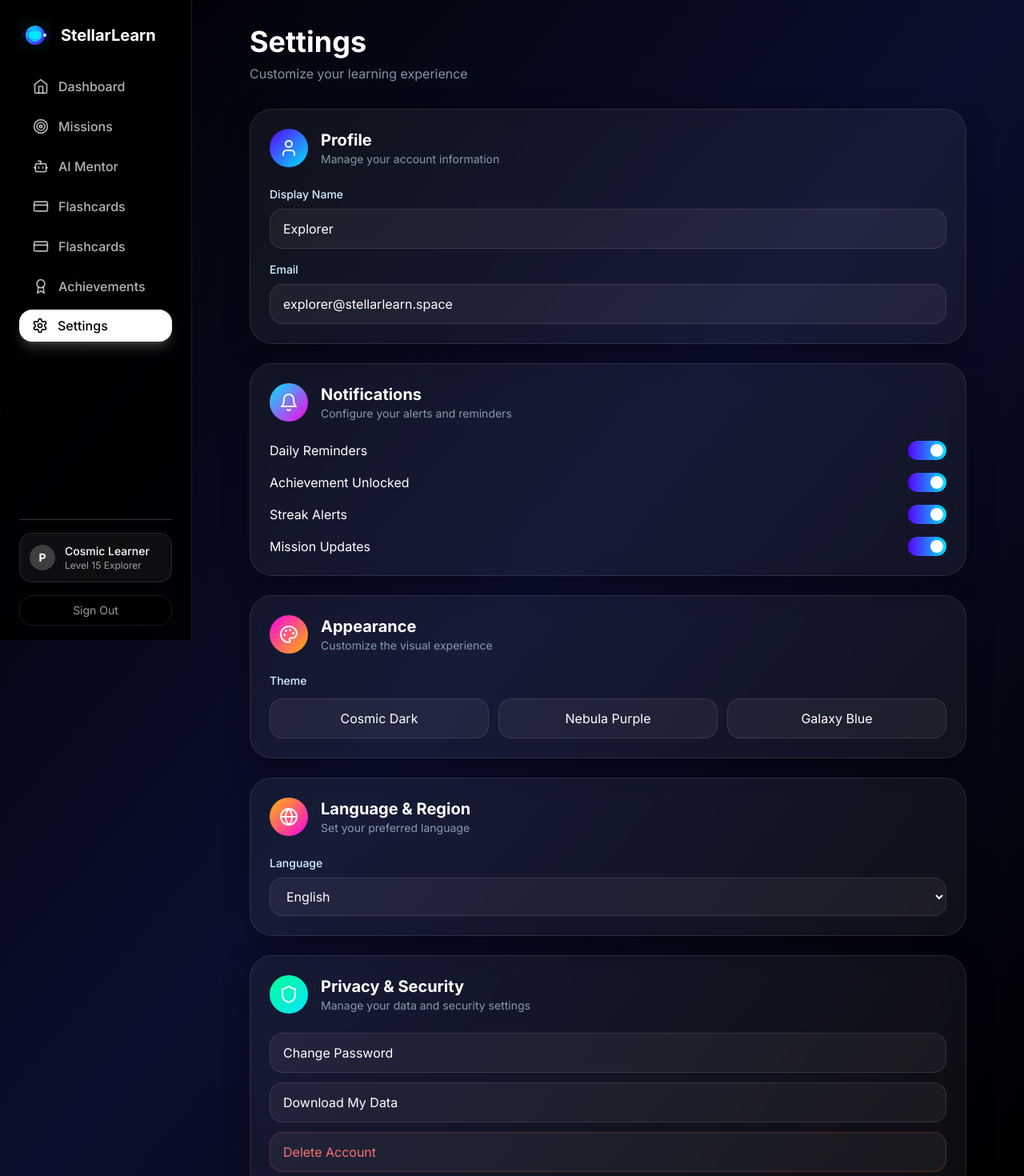
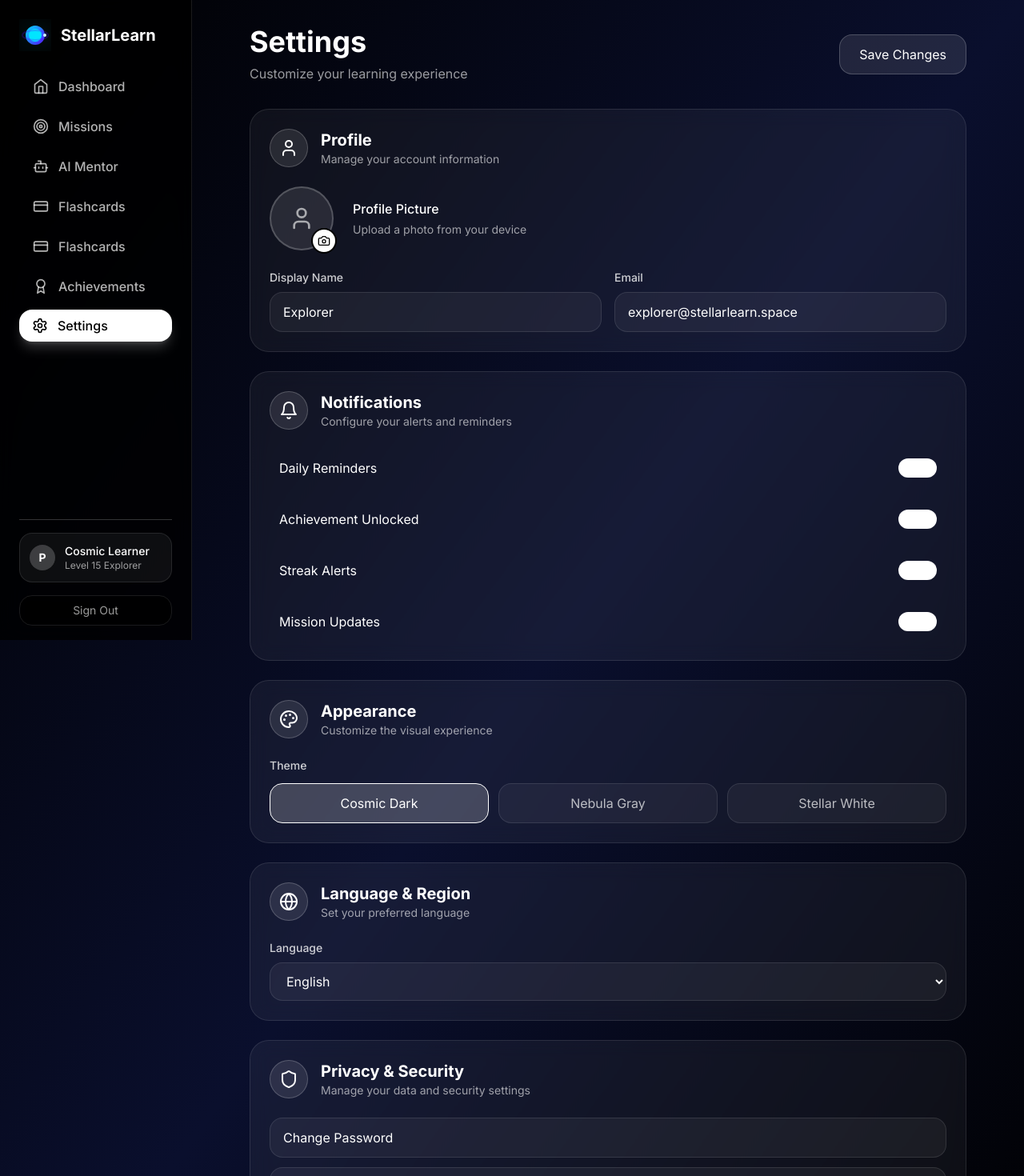
Before and after one commit to FrostByte-49/StellarLearn, a React (Vite) app in the folder StellarLearn_/: page /settings in a window 1280 px wide. Shown: the top 1470 px of the page at 80% size. Built offline with nearby package versions, Linux system fonts and the light colour scheme.

Commit message:
Enhanced Settings Page

```diff
--- a/StellarLearn_/src/pages/Achievements.tsx
+++ b/StellarLearn_/src/pages/Achievements.tsx
@@ -158,7 +158,7 @@ export const Achievements = () => {
       <div className="flex min-h-screen bg-gradient-to-br from-black via-[#0A0F2D] to-black">
         <Sidebar />
         <main className="flex-1 p-4 md:p-8 pt-20 md:pt-8 flex items-center justify-center">
-          <div className="text-white text-lg">Loading achievements...</div>
+          <div className="text-white text-lg">Loading Achievements...</div>
         </main>
       </div>
     );
@@ -176,7 +176,7 @@ export const Achievements = () => {
               <h1 className="text-3xl md:text-4xl font-bold text-white mb-2">
                 Achievements
               </h1>
-              <p className="text-white/60">
+              <p className="text-white/60 capitalize">
                 Track your cosmic accomplishments across the learning universe
               </p>
             </div>
--- a/StellarLearn_/src/pages/Flashcards.tsx
+++ b/StellarLearn_/src/pages/Flashcards.tsx
@@ -1,5 +1,5 @@
 import { Sidebar } from '../components/Sidebar';
-import { Plus, Sparkles, Zap, BookOpen, ChevronLeft, ChevronRight, RotateCcw } from 'lucide-react';
+import { Plus, Sparkles, Zap, ChevronLeft, ChevronRight, RotateCcw } from 'lucide-react';
 import { useState, useEffect } from 'react';
 
 interface Flashcard {
--- a/StellarLearn_/src/pages/Settings.tsx
+++ b/StellarLearn_/src/pages/Settings.tsx
@@ -1,96 +1,277 @@
 import { Sidebar } from '../components/Sidebar';
-import { GlassCard } from '../components/GlassCard';
-import { User, Bell, Palette, Shield, Globe } from 'lucide-react';
+import { User, Bell, Palette, Shield, Globe, Camera } from 'lucide-react';
+import { useState, useEffect } from 'react';
 
-interface SettingsProps {
-  onNavigate: (page: string) => void;
+interface SettingsData {
+  profile: {
+    displayName: string;
+    email: string;
+    profilePic: string;
+  };
+  notifications: {
+    dailyReminders: boolean;
+    achievementUnlocked: boolean;
+    streakAlerts: boolean;
+    missionUpdates: boolean;
+  };
+  appearance: {
+    theme: string;
+  };
+  language: string;
 }
 
-export const Settings = ({ onNavigate }: SettingsProps) => {
+export const Settings = () => {
+  const [settings, setSettings] = useState<SettingsData>({
+    profile: {
+      displayName: 'Explorer',
+      email: 'explorer@stellarlearn.space',
+      profilePic: ''
+    },
+    notifications: {
+      dailyReminders: true,
+      achievementUnlocked: true,
+      streakAlerts: true,
+      missionUpdates: true
+    },
+    appearance: {
+      theme: 'Cosmic Dark'
+    },
+    language: 'English'
+  });
+
+  const [isSaved, setIsSaved] = useState(false);
+
+  // Load settings from localStorage on component mount
+  useEffect(() => {
+    const savedSettings = localStorage.getItem('stellarLearnSettings');
+    if (savedSettings) {
+      setSettings(JSON.parse(savedSettings));
+    }
+  }, []);
+
+  // Save settings to localStorage whenever they change
+  useEffect(() => {
+    localStorage.setItem('stellarLearnSettings', JSON.stringify(settings));
+  }, [settings]);
+
+  const GlassCard = ({ children, className = '' }: { children: React.ReactNode; className?: string }) => (
+    <div className={`backdrop-blur-md bg-white/5 border border-white/10 rounded-3xl ${className}`}>
+      {children}
+    </div>
+  );
+
+  const handleSaveSettings = () => {
+    setIsSaved(true);
+    setTimeout(() => setIsSaved(false), 2000);
+  };
+
+  const handleProfilePicChange = (event: React.ChangeEvent<HTMLInputElement>) => {
+    const file = event.target.files?.[0];
+    if (file) {
+      const reader = new FileReader();
+      reader.onload = (e) => {
+        setSettings(prev => ({
+          ...prev,
+          profile: {
+            ...prev.profile,
+            profilePic: e.target?.result as string
+          }
+        }));
+      };
+      reader.readAsDataURL(file);
+    }
+  };
+
+  // Fixed handleInputChange function
+  const handleInputChange = (section: keyof SettingsData, field: string, value: any) => {
+    setSettings(prev => {
+      if (section === 'language') {
+        return {
+          ...prev,
+          language: value
+        };
+      }
+
+      return {
+        ...prev,
+        [section]: {
+          ...(prev[section] as any),
+          [field]: value
+        }
+      };
+    });
+  };
+
+  const handleNotificationToggle = (notification: keyof SettingsData['notifications']) => {
+    setSettings(prev => ({
+      ...prev,
+      notifications: {
+        ...prev.notifications,
+        [notification]: !prev.notifications[notification]
+      }
+    }));
+  };
+
+  const themes = ['Cosmic Dark', 'Nebula Gray', 'Stellar White'];
+  const languages = ['English', 'Spanish', 'French', 'German', 'Japanese', 'Chinese'];
+
   return (
-    <div className="flex min-h-screen">
-      <Sidebar currentPage="settings" onNavigate={onNavigate} />
+    <div className="flex min-h-screen bg-gradient-to-br from-black via-[#0A0F2D] to-black">
+      <Sidebar />
 
-      <main className="flex-1 p-8">
+      <main className="flex-1 p-4 md:p-8 pt-20 md:pt-8">
         <div className="max-w-4xl mx-auto space-y-8">
+          {/* Header */}
+          <div className="flex flex-col md:flex-row items-start md:items-center justify-between gap-4">
             <div>
-            <h1 className="text-4xl font-bold text-white mb-2">Settings</h1>
-            <p className="text-[#D3F5FF]/60">Customize your learning experience</p>
+              <h1 className="text-3xl md:text-4xl font-bold text-white mb-2">Settings</h1>
+              <p className="text-white/60">Customize your learning experience</p>
+            </div>
+
+            <button
+              onClick={handleSaveSettings}
+              className={`px-6 py-3 rounded-2xl border transition-all duration-300 ${
+                isSaved
+                  ? 'border-white bg-white text-black'
+                  : 'border-white/20 bg-white/10 text-white hover:bg-white/20'
+              }`}
+            >
+              {isSaved ? '✓ Saved' : 'Save Changes'}
+            </button>
           </div>
 
           <div className="space-y-6">
+            {/* Profile Settings */}
             <GlassCard className="p-6">
               <div className="flex items-center gap-4 mb-6">
-                <div className="w-12 h-12 rounded-full bg-gradient-to-br from-[#5A00FF] to-[#00E5FF] flex items-center justify-center">
+                <div className="w-12 h-12 rounded-full bg-white/10 border border-white/20 flex items-center justify-center">
                   <User className="w-6 h-6 text-white" />
                 </div>
                 <div>
                   <h2 className="text-xl font-bold text-white">Profile</h2>
-                  <p className="text-sm text-[#D3F5FF]/60">Manage your account information</p>
+                  <p className="text-sm text-white/60">Manage your account information</p>
                 </div>
               </div>
-              <div className="space-y-4">
-                <div>
-                  <label className="block text-sm font-medium text-[#D3F5FF] mb-2">Display Name</label>
+
+              <div className="space-y-6">
+                {/* Profile Picture Upload */}
+                <div className="flex items-center gap-6">
+                  <div className="relative">
+                    <div className="w-20 h-20 rounded-full bg-white/10 border-2 border-white/20 flex items-center justify-center overflow-hidden">
+                      {settings.profile.profilePic ? (
+                        <img
+                          src={settings.profile.profilePic}
+                          alt="Profile"
+                          className="w-full h-full object-cover"
+                        />
+                      ) : (
+                        <User className="w-8 h-8 text-white/60" />
+                      )}
+                    </div>
+                    <label
+                      htmlFor="profilePic"
+                      className="absolute -bottom-1 -right-1 w-8 h-8 bg-white border-2 border-black rounded-full flex items-center justify-center cursor-pointer hover:bg-white/90 transition-colors"
+                    >
+                      <Camera className="w-4 h-4 text-black" />
+                    </label>
                     <input
-                    type="text"
-                    defaultValue="Explorer"
-                    className="w-full px-4 py-3 rounded-2xl bg-white/5 border border-white/10 focus:border-[#00E5FF] outline-none text-white transition-all"
+                      id="profilePic"
+                      type="file"
+                      accept="image/*"
+                      onChange={handleProfilePicChange}
+                      className="hidden"
                     />
                   </div>
                   <div>
-                  <label className="block text-sm font-medium text-[#D3F5FF] mb-2">Email</label>
+                    <h3 className="text-white font-medium mb-1">Profile Picture</h3>
+                    <p className="text-white/60 text-sm">Upload a photo from your device</p>
+                  </div>
+                </div>
+
+                <div className="grid grid-cols-1 md:grid-cols-2 gap-4">
+                  <div>
+                    <label className="block text-sm font-medium text-white/80 mb-2">Display Name</label>
+                    <input
+                      type="text"
+                      value={settings.profile.displayName}
+                      onChange={(e) => handleInputChange('profile', 'displayName', e.target.value)}
+                      className="w-full px-4 py-3 rounded-2xl bg-white/5 border border-white/10 focus:border-white/50 focus:bg-white/10 outline-none text-white transition-all"
+                    />
+                  </div>
+                  <div>
+                    <label className="block text-sm font-medium text-white/80 mb-2">Email</label>
                     <input
                       type="email"
-                    defaultValue="explorer@stellarlearn.space"
-                    className="w-full px-4 py-3 rounded-2xl bg-white/5 border border-white/10 focus:border-[#00E5FF] outline-none text-white transition-all"
+                      value={settings.profile.email}
+                      onChange={(e) => handleInputChange('profile', 'email', e.target.value)}
+                      className="w-full px-4 py-3 rounded-2xl bg-white/5 border border-white/10 focus:border-white/50 focus:bg-white/10 outline-none text-white transition-all"
                     />
+                  </div>
                 </div>
               </div>
             </GlassCard>
 
+            {/* Notifications */}
             <GlassCard className="p-6">
               <div className="flex items-center gap-4 mb-6">
-                <div className="w-12 h-12 rounded-full bg-gradient-to-br from-[#00E5FF] to-[#FF00E5] flex items-center justify-center">
+                <div className="w-12 h-12 rounded-full bg-white/10 border border-white/20 flex items-center justify-center">
                   <Bell className="w-6 h-6 text-white" />
                 </div>
                 <div>
                   <h2 className="text-xl font-bold text-white">Notifications</h2>
-                  <p className="text-sm text-[#D3F5FF]/60">Configure your alerts and reminders</p>
+                  <p className="text-sm text-white/60">Configure your alerts and reminders</p>
                 </div>
               </div>
+
               <div className="space-y-4">
-                {['Daily Reminders', 'Achievement Unlocked', 'Streak Alerts', 'Mission Updates'].map((option) => (
-                  <label key={option} className="flex items-center justify-between cursor-pointer group">
-                    <span className="text-white group-hover:text-[#00E5FF] transition-colors">{option}</span>
+                {[
+                  { key: 'dailyReminders', label: 'Daily Reminders' },
+                  { key: 'achievementUnlocked', label: 'Achievement Unlocked' },
+                  { key: 'streakAlerts', label: 'Streak Alerts' },
+                  { key: 'missionUpdates', label: 'Mission Updates' }
+                ].map(({ key, label }) => (
+                  <label key={key} className="flex items-center justify-between cursor-pointer group p-3 rounded-2xl hover:bg-white/5 transition-colors">
+                    <span className="text-white group-hover:text-white/90 transition-colors">{label}</span>
                     <div className="relative">
-                      <input type="checkbox" defaultChecked className="sr-only peer" />
-                      <div className="w-12 h-6 bg-white/10 rounded-full peer-checked:bg-gradient-to-r peer-checked:from-[#5A00FF] peer-checked:to-[#00E5FF] transition-all" />
-                      <div className="absolute left-1 top-1 w-4 h-4 bg-white rounded-full transition-transform peer-checked:translate-x-6" />
+                      <input
+                        type="checkbox"
+                        checked={settings.notifications[key as keyof SettingsData['notifications']]}
+                        onChange={() => handleNotificationToggle(key as keyof SettingsData['notifications'])}
+                        className="sr-only peer"
+                      />
+                      <div className="w-12 h-6 bg-white/10 rounded-full peer-checked:bg-white transition-all" />
+                      <div className="absolute left-1 top-1 w-4 h-4 bg-white/60 rounded-full transition-transform peer-checked:translate-x-6 peer-checked:bg-white" />
                     </div>
                   </label>
                 ))}
               </div>
             </GlassCard>
 
+            {/* Appearance */}
             <GlassCard className="p-6">
               <div className="flex items-center gap-4 mb-6">
-                <div className="w-12 h-12 rounded-full bg-gradient-to-br from-[#FF00E5] to-[#FFB800] flex items-center justify-center">
+                <div className="w-12 h-12 rounded-full bg-white/10 border border-white/20 flex items-center justify-center">
                   <Palette className="w-6 h-6 text-white" />
                 </div>
                 <div>
                   <h2 className="text-xl font-bold text-white">Appearance</h2>
-                  <p className="text-sm text-[#D3F5FF]/60">Customize the visual experience</p>
+                  <p className="text-sm text-white/60">Customize the visual experience</p>
                 </div>
               </div>
+
               <div className="space-y-4">
                 <div>
-                  <label className="block text-sm font-medium text-[#D3F5FF] mb-3">Theme</label>
-                  <div className="grid grid-cols-3 gap-3">
-                    {['Cosmic Dark', 'Nebula Purple', 'Galaxy Blue'].map((theme) => (
+                  <label className="block text-sm font-medium text-white/80 mb-3">Theme</label>
+                  <div className="grid grid-cols-1 md:grid-cols-3 gap-3">
+                    {themes.map((theme) => (
                       <button
                         key={theme}
-                        className="px-4 py-3 rounded-2xl bg-white/5 border border-white/10 hover:bg-white/10 hover:border-[#00E5FF] text-white transition-all"
+                        onClick={() => handleInputChange('appearance', 'theme', theme)}
+                        className={`px-4 py-3 rounded-2xl border transition-all ${
+                          settings.appearance.theme === theme
+                            ? 'border-white bg-white/20 text-white'
+                            : 'border-white/10 bg-white/5 text-white/70 hover:bg-white/10 hover:border-white/30'
+                        }`}
                       >
                         {theme}
                       </button>
@@ -100,46 +281,88 @@ export const Settings = ({ onNavigate }: SettingsProps) => {
               </div>
             </GlassCard>
 
+            {/* Language & Region */}
             <GlassCard className="p-6">
               <div className="flex items-center gap-4 mb-6">
-                <div className="w-12 h-12 rounded-full bg-gradient-to-br from-[#FFB800] to-[#FF00E5] flex items-center justify-center">
+                <div className="w-12 h-12 rounded-full bg-white/10 border border-white/20 flex items-center justify-center">
                   <Globe className="w-6 h-6 text-white" />
                 </div>
                 <div>
                   <h2 className="text-xl font-bold text-white">Language & Region</h2>
-                  <p className="text-sm text-[#D3F5FF]/60">Set your preferred language</p>
+                  <p className="text-sm text-white/60">Set your preferred language</p>
                 </div>
               </div>
+
               <div>
-                <label className="block text-sm font-medium text-[#D3F5FF] mb-2">Language</label>
-                <select className="w-full px-4 py-3 rounded-2xl bg-white/5 border border-white/10 focus:border-[#00E5FF] outline-none text-white transition-all">
-                  <option>English</option>
-                  <option>Spanish</option>
-                  <option>French</option>
-                  <option>German</option>
+                <label className="block text-sm font-medium text-white/80 mb-2">Language</label>
+                <select
+                  value={settings.language}
+                  onChange={(e) => setSettings(prev => ({ ...prev, language: e.target.value }))}
+                  className="w-full px-4 py-3 rounded-2xl bg-white/5 border border-white/10 focus:border-white/50 focus:bg-white/10 outline-none text-white transition-all"
+                >
+                  {languages.map(lang => (
+                    <option key={lang} value={lang}>{lang}</option>
+                  ))}
                 </select>
               </div>
             </GlassCard>
 
+            {/* Privacy & Security */}
             <GlassCard className="p-6">
               <div className="flex items-center gap-4 mb-6">
-                <div className="w-12 h-12 rounded-full bg-gradient-to-br from-[#00FF94] to-[#00E5FF] flex items-center justify-center">
+                <div className="w-12 h-12 rounded-full bg-white/10 border border-white/20 flex items-center justify-center">
                   <Shield className="w-6 h-6 text-white" />
                 </div>
                 <div>
                   <h2 className="text-xl font-bold text-white">Privacy & Security</h2>
-                  <p className="text-sm text-[#D3F5FF]/60">Manage your data and security settings</p>
+                  <p className="text-sm text-white/60">Manage your data and security settings</p>
                 </div>
               </div>
+
               <div className="space-y-3">
-                <button className="w-full px-4 py-3 rounded-2xl bg-white/5 border border-white/10 hover:bg-white/10 hover:border-[#00E5FF] text-white text-left transition-all">
+                <button className="w-full px-4 py-3 rounded-2xl bg-white/5 border border-white/10 hover:bg-white/10 hover:border-white/30 text-white text-left transition-all">
                   Change Password
                 </button>
-                <button className="w-full px-4 py-3 rounded-2xl bg-white/5 border border-white/10 hover:bg-white/10 hover:border-[#00E5FF] text-white text-left transition-all">
+                <button className="w-full px-4 py-3 rounded-2xl bg-white/5 border border-white/10 hover:bg-white/10 hover:border-white/30 text-white text-left transition-all">
                   Download My Data
                 </button>
-                <button className="w-full px-4 py-3 rounded-2xl bg-white/5 border border-red-500/30 hover:bg-red-500/10 hover:border-red-500 text-red-400 text-left transition-all">
+                <button className="w-full px-4 py-3 rounded-2xl bg-white/5 border border-white/20 hover:bg-red-500/10 hover:border-red-500/50 text-red-400 text-left transition-all">
                   Delete Account
+                </button>
+              </div>
+            </GlassCard>
+
+            {/* Data Management */}
+            <GlassCard className="p-6">
+              <div className="flex items-center justify-between">
+                <div>
+                  <h3 className="text-lg font-bold text-white mb-1">Data Management</h3>
+                  <p className="text-white/60 text-sm">Clear all local storage data</p>
+                </div>
+                <button
+                  onClick={() => {
+                    localStorage.removeItem('stellarLearnSettings');
+                    setSettings({
+                      profile: {
+                        displayName: 'Explorer',
+                        email: 'explorer@stellarlearn.space',
+                        profilePic: ''
+                      },
+                      notifications: {
+                        dailyReminders: true,
+                        achievementUnlocked: true,
+                        streakAlerts: true,
+                        missionUpdates: true
+                      },
+                      appearance: {
+                        theme: 'Cosmic Dark'
+                      },
+                      language: 'English'
+                    });
+                  }}
+                  className="px-4 py-2 rounded-2xl border border-white/20 bg-white/5 text-white hover:bg-white/10 transition-colors"
+                >
+                  Reset to Default
                 </button>
               </div>
             </GlassCard>
```
Lines whose indentation alone changed are shown as unchanged.
